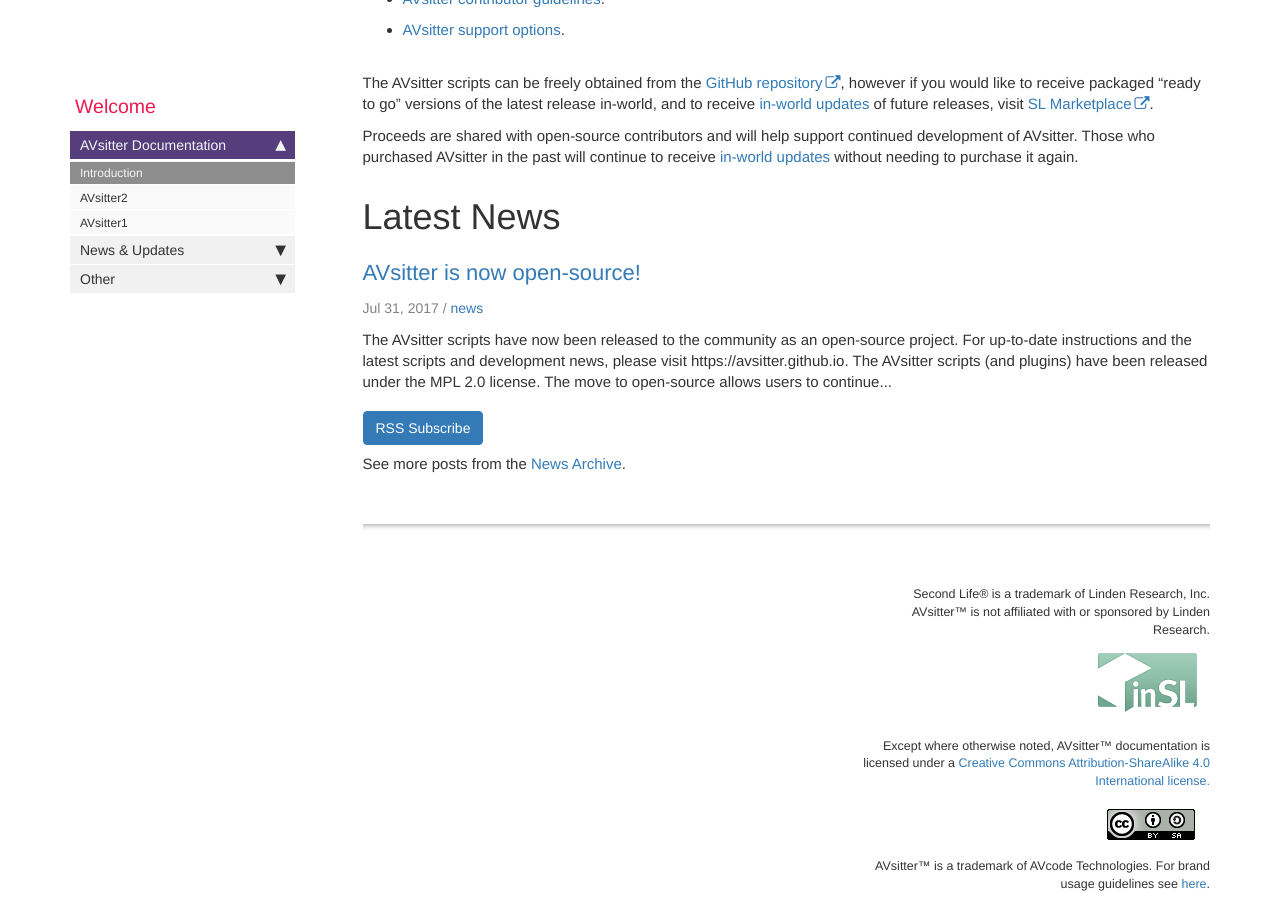
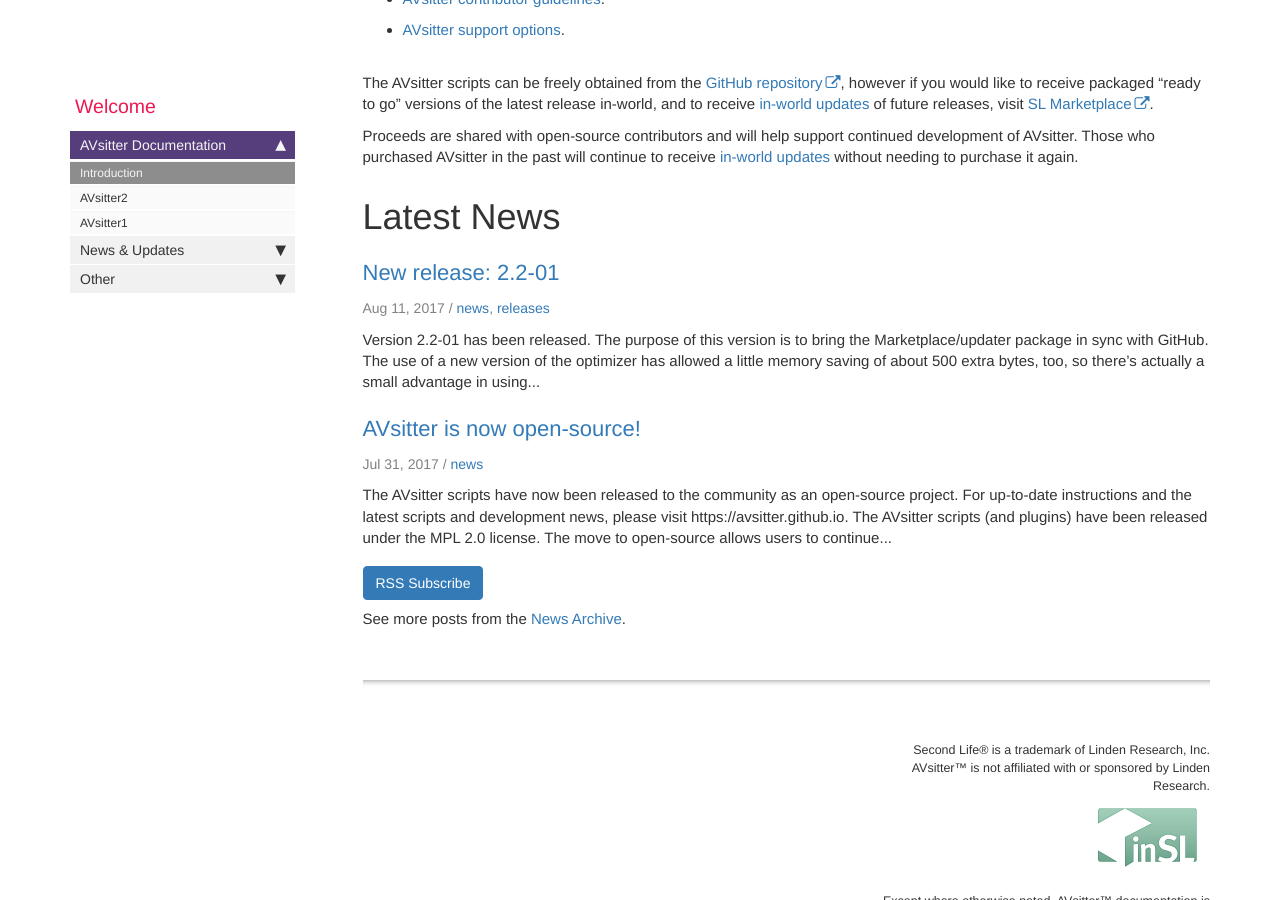
Before and after one commit to AVsitter/avsitter.github.io, a Jekyll site: the page built from pages/home/index.md, in a window 1280 px wide and 900 px high, scrolled down 443 px. Built offline with Jekyll 4.4.1, drawn with Linux system fonts in a browser that asks for light colours; nearby versions of some CDN libraries; comment, search, counter and statistics services are not loaded.

Commit message:
Add news item and new "Releases" tag

```diff
--- a/_data/tags.yml
+++ b/_data/tags.yml
@@ -10,3 +10,4 @@ allowed-tags:
   - news
   - troubleshooting
   - mobile
+  - releases
--- /dev/null
+++ b/_posts/2017-08-11-release-2.2-01.md
@@ -0,0 +1,14 @@
+---
+title: "New release: 2.2-01"
+categories: news
+permalink: news-2017-08-11.html
+tags: [news, releases]
+---
+
+[Version 2.2-01](https://github.com/AVsitter/AVsitter/releases/tag/2.2-01) has been released. The purpose of this version is to bring the Marketplace/updater package in sync with GitHub.
+
+The use of a new version of the optimizer has allowed a little memory saving of about 500 extra bytes, too, so there's actually a small advantage in using this version.
+
+It's also the first GitHub release made by Sei, so please excuse the pilot error that led to needing a repackaging! If you downloaded `AVsitter2.2-01.zip` from GitHub, please go to the [release](https://github.com/AVsitter/AVsitter/releases/tag/2.2-01) page and grab `AVsitter2.2-01-b.zip`
+
+*Sei Lisa*
```
Also changed, not shown: pages/tags/tag_releases.md (added, +9 -0 lines).
